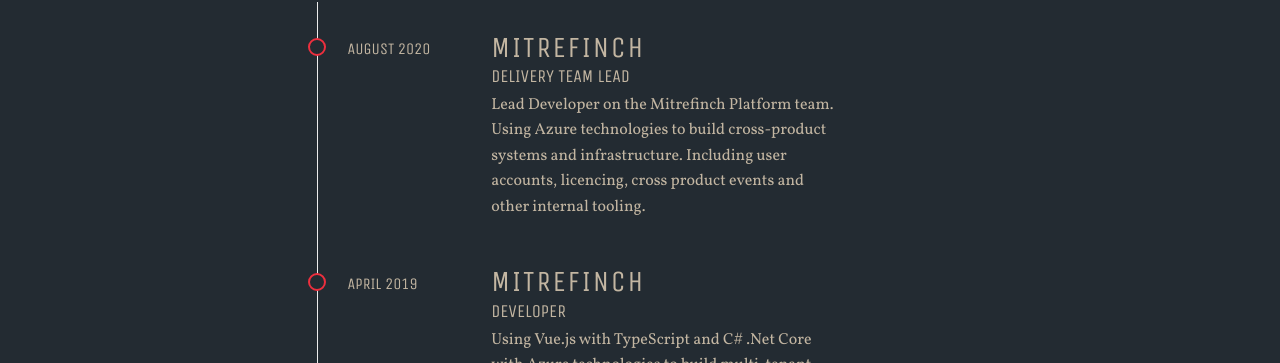
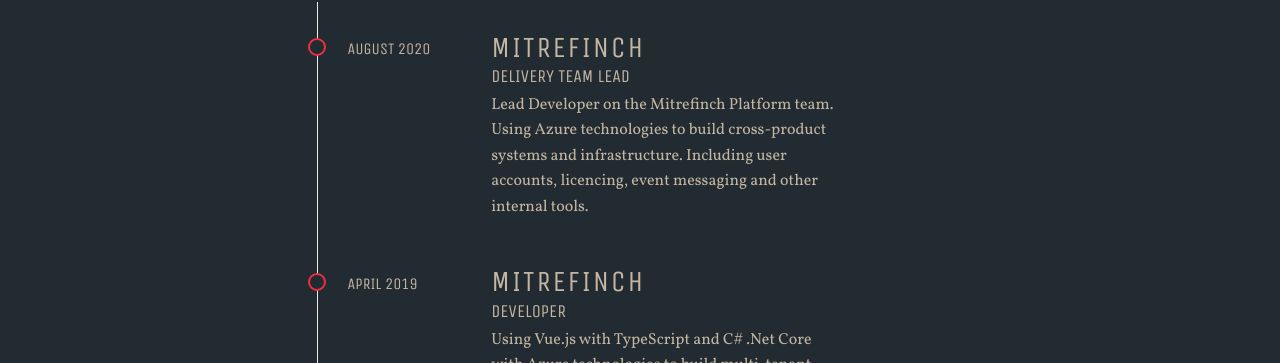
Before and after one commit to jamie-lord/Lord.technology, a Jekyll site: the page built from work.md, in a window 1280 px wide. Shown: the part 209-572 px from the top of the page. Built offline with Jekyll 4.4.1, drawn with Linux system fonts in a browser that asks for light colours.

Commit message:
Updated Work

```diff
--- a/work.md
+++ b/work.md
@@ -14,7 +14,7 @@
         <div class="desc">
           <h3>Mitrefinch</h3>
           <span class="designation">Delivery Team Lead</span>
-          <p>Lead Developer on the Mitrefinch Platform team. Using Azure technologies to build cross-product systems and infrastructure. Including user accounts, licencing, cross product events and other internal tooling.</p>
+          <p>Lead Developer on the Mitrefinch Platform team. Using Azure technologies to build cross-product systems and infrastructure. Including user accounts, licencing, event messaging and other internal tools.</p>
         </div>
       </li>
       <li>
```
